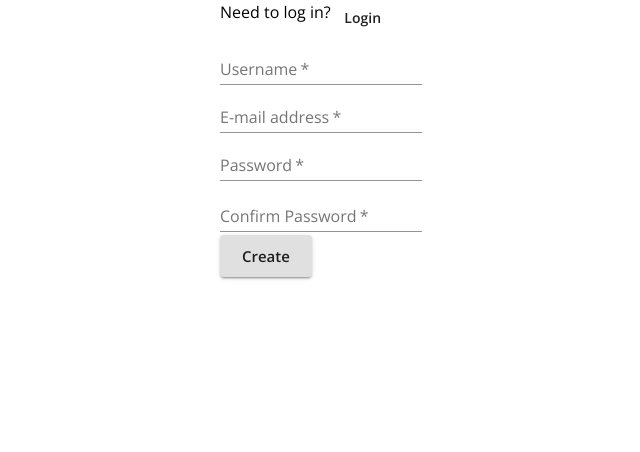
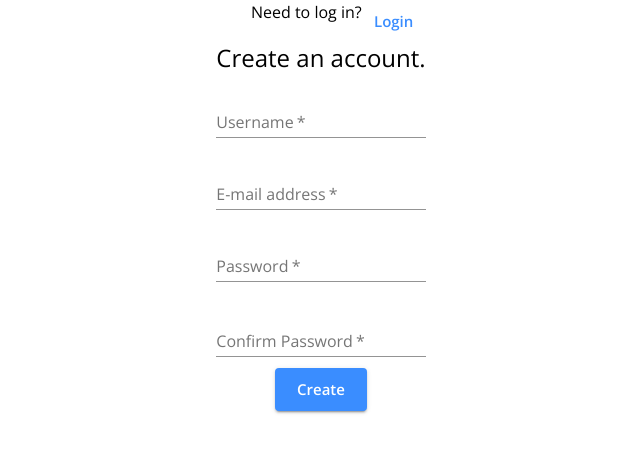
Before and after one commit to camba95/ko-hw-messenger-starter, a React (Create React App) app in the folder client/: page / in a window 1280 px wide. Shown: the top 452 px of the page, without its empty margins (319-959 px from the left). Built offline with nearby package versions, Linux system fonts and the light colour scheme; no server answers.

Commit message:
feat: style fields

```diff
--- a/client/src/Signup.js
+++ b/client/src/Signup.js
@@ -8,7 +8,7 @@ import {
   Button,
   FormControl,
   TextField,
-  FormHelperText,
+  FormHelperText
 } from "@material-ui/core";
 import { register } from "./store/utils/thunkCreators";
 
@@ -39,14 +39,24 @@ const Login = (props) => {
   return (
     <Grid container justify="center">
       <Box>
-        <Grid container item>
+        <Grid container item justify="flex-end">
           <Typography>Need to log in?</Typography>
-          <Button onClick={() => history.push("/login")}>Login</Button>
+          <Button
+            size="large"
+            color="primary"
+            onClick={() => history.push("/login")}
+          >
+            Login
+          </Button>
         </Grid>
         <form onSubmit={handleRegister}>
           <Grid>
+            <Typography variant="h5">Create an account.</Typography>
             <Grid>
-              <FormControl>
+              <FormControl
+                fullWidth
+                margin="normal"
+              >
                 <TextField
                   aria-label="username"
                   label="Username"
@@ -57,7 +67,10 @@ const Login = (props) => {
               </FormControl>
             </Grid>
             <Grid>
-              <FormControl>
+              <FormControl
+                fullWidth
+                margin="normal"
+              >
                 <TextField
                   label="E-mail address"
                   aria-label="e-mail address"
@@ -68,7 +81,11 @@ const Login = (props) => {
               </FormControl>
             </Grid>
             <Grid>
-              <FormControl error={!!formErrorMessage.confirmPassword}>
+              <FormControl
+                fullWidth
+                margin="normal"
+                error={!!formErrorMessage.confirmPassword}
+              >
                 <TextField
                   aria-label="password"
                   label="Password"
@@ -83,7 +100,11 @@ const Login = (props) => {
               </FormControl>
             </Grid>
             <Grid>
-              <FormControl error={!!formErrorMessage.confirmPassword}>
+              <FormControl
+                fullWidth
+                margin="normal"
+                error={!!formErrorMessage.confirmPassword}
+              >
                 <TextField
                   label="Confirm Password"
                   aria-label="confirm password"
@@ -97,9 +118,20 @@ const Login = (props) => {
                 </FormHelperText>
               </FormControl>
             </Grid>
-            <Button type="submit" variant="contained" size="large">
-              Create
-            </Button>
+            <Grid
+              container
+              item
+              justify="center"
+            >
+              <Button
+                type="submit"
+                variant="contained"
+                size="large"
+                color="primary"
+              >
+                Create
+              </Button>
+            </Grid>
           </Grid>
         </form>
       </Box>
```
